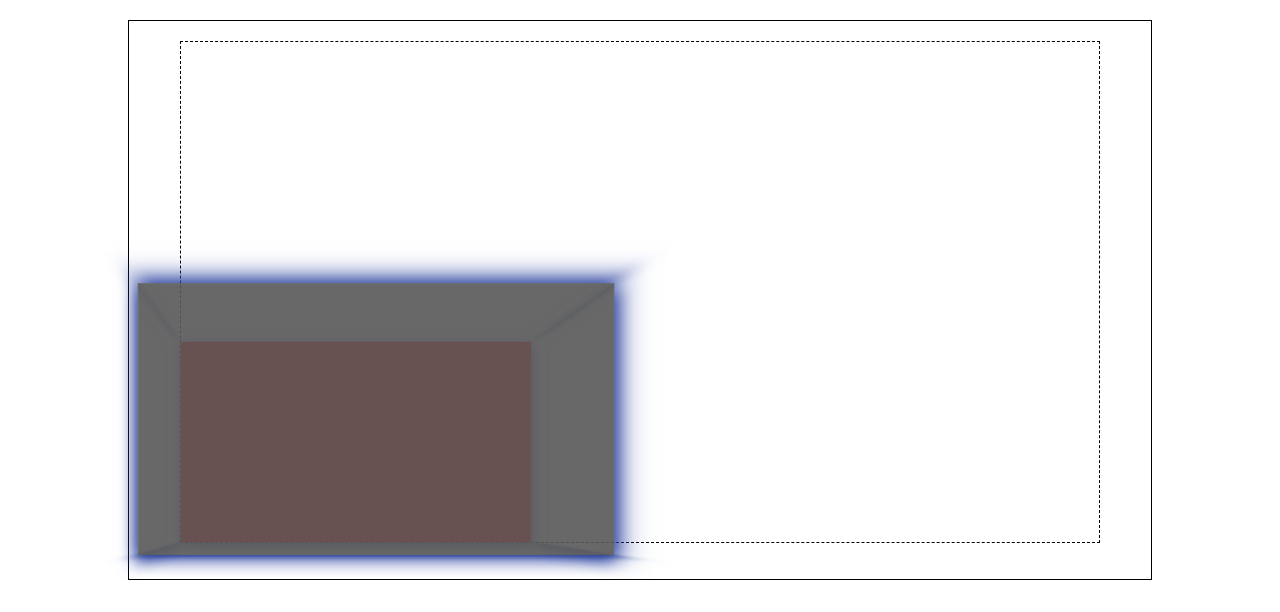
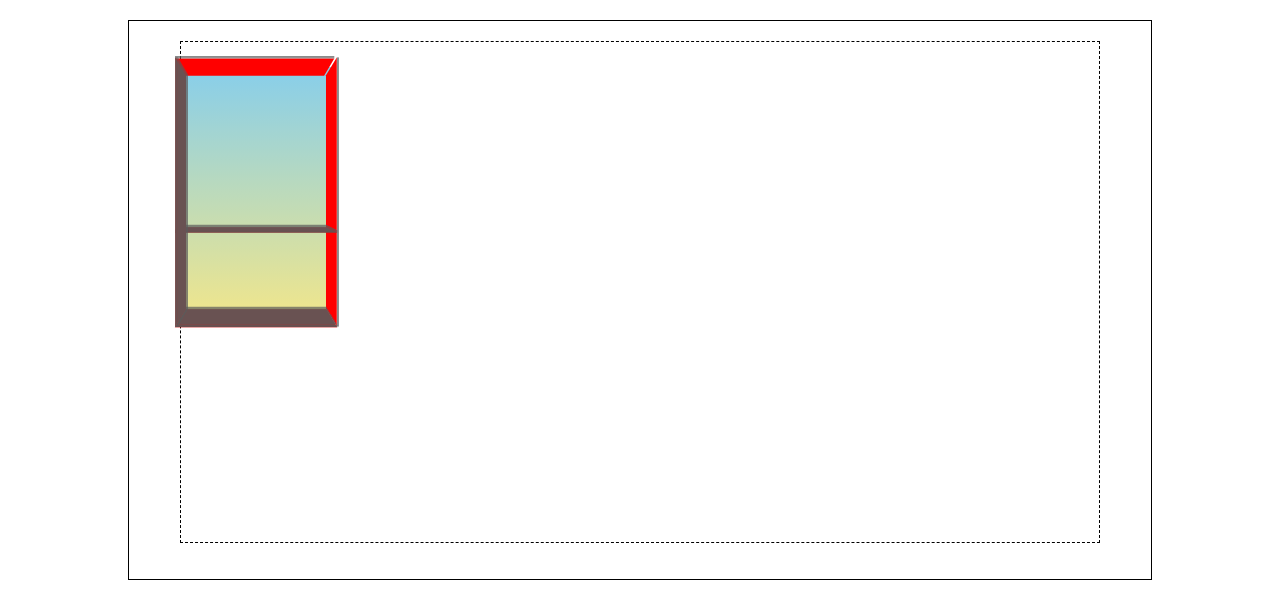
Before and after one commit to born-kes/furniture-model3d-reactjs, a React (Create React App) app: page / in a window 1280 px wide. Shown: the top 612 px of the page. Built offline with nearby package versions, Linux system fonts and the light colour scheme.

Commit message:
refactor: rename variable

```diff
--- a/src/components/FigureBox/FigureBox.css
+++ b/src/components/FigureBox/FigureBox.css
@@ -1,70 +1,104 @@
-figure {
-    --tx: 0;
-    --ty: 0;
-    --tz: 0;
-    --deg-x: 0deg;
-    --deg-y: 0deg;
-    --deg-z: 0deg;
-    background: rgba(90, 90, 90, 0.7);
-    transform: translate3d(var(--tx), var(--ty), var(--tz)) rotateX(var(--deg-x)) rotateY(var(--deg-y)) rotateZ(var(--deg-z));
-    width: 100%;
-    height: 100%;
-    position: absolute;
-    box-shadow: 2px 7px 25px #2c439f;
+
+.figureBox {
+    transform: rotateY(0deg) translateX(0);
+    transform-style: preserve-3d;
+    transition: transform 5.5s;
+    background: red;
 }
 
 .figureBox {
-    --figure--x: 300px;
-    --figure--y: 800px;
-    --figure--z: 100px;
-    width: var(--figure--x);
-    height: var(--figure--y);
+    --figure--size: 0px;
+    --figure--width: 0px;
+    --figure--height: 0px;
     position: absolute;
-    transform-style: preserve-3d;
-    transform-origin: bottom;
+    width: var(--figure--width);
+    height: var(--figure--height);
 }
 
 .figureBox.sidewall {
-    perspective: 550px;
-    background-color: red;
+    --translate-z: calc(var(--furniture--size) * -.5);
+    transform: rotateY(90deg) translateZ(var(--translate-z));
 }
 
-figure.front, figure.back {
-    width: var(--figure--x);
-    height: var(--figure--y);
+.figureBox.capture,
+.figureBox.shelves {
+    --translate-y: 10px;
+    --translate-z: calc(var(--furniture--size) * .5);
+    transform: rotateX(90deg) translateY(var(--translate-y)) translateZ(var(--translate-z));
+}
+
+.figureBox.shelves {
+    --translate-z: calc(var(--furniture--size) * .5 - 10px);
+}
+
+.figureBox.capture {
+    --translate-z: calc(var(--furniture--height) * -.5);
+}
+
+.figureBox.door {
+    --translate-x: 0;
+    --translate-z: calc(var(--furniture--size));
+    transform: translateX(var(--translate-x)) translateZ(var(--translate-z));
+}
+
+.figureBox.door:hover {
+    --translate-x: 0;
+    --translate-z: calc(var(--furniture--size));
+    transform: rotateY(90deg) translateX(var(--translate-x)) translateZ(var(--translate-z));
+}
+
+.figureBox.right {
+    --translate-z: calc(var(--furniture--width) - var(--furniture--size) * .5);
+}
+
+.figureBox.bottom {
+    --translate-z: calc(var(--furniture--height) * -1 + var(--furniture--size) * .5);
+}
+
+
+figure {
+    background: rgba(90, 90, 90, 0.7);
+    margin: 0;
+    display: block;
+    position: absolute;
+    width: 100%;
+    height: 100%;
+    backface-visibility: hidden;
 }
 
 figure.front {
-    --tz: var(--figure--z);
+    --translate-z: calc(var(--figure--size));
+    transform: translateZ(var(--translate-z));
 }
 
-figure.top, figure.bottom,
-figure.left, figure.right {
-    --tz: calc(var(--figure--z) * 0.5);
+figure.back {
+    transform: translateZ(0);
 }
 
-figure.top, figure.bottom {
-    width: var(--figure--x);
-    height: var(--figure--z);
-    --ty: calc(var(--figure--z) * -0.5);
-    --deg-x: 90deg;
+figure.top {
+    height: var(--figure--size);
+    --translate-y: calc(var(--figure--size) * .5);
+    --translate-z: calc(var(--figure--size) * .5);
+    transform: rotateX(90deg) translateY(var(--translate-y)) translateZ(var(--translate-z));
 }
 
 figure.bottom {
-    --ty: calc(var(--figure--z) * -0.5 + var(--figure--y));
-}
-
-figure.left, figure.right {
-    width: var(--figure--z);
-    height: var(--figure--y);
-    --deg-y: -90deg;
-    --tx: calc(var(--figure--z) * -0.5);
+    height: var(--figure--size);
+    --translate-y: calc(var(--figure--size) * -.5);
+    --translate-z: calc(var(--figure--height) - var(--figure--size) * .5);
+    transform: rotateX(-90deg) translateY(var(--translate-y)) translateZ(var(--translate-z));
 }
 
 figure.left {
-    --tx: calc(var(--figure--z) * -0.5);
+    width: var(--figure--size);
+    --translate-x: calc(var(--figure--size) * .5);
+    --translate-y: calc(var(--figure--size) * .5);
+    transform: rotateY(-90deg) translateX(var(--translate-x)) translateZ(var(--translate-y));
 }
 
 figure.right {
-    --tx: calc(var(--figure--z) * -0.5 + var(--figure--x));
+    width: var(--figure--size);
+    --translate-x: calc(var(--figure--size) * -.5);
+    --translate-z: calc(var(--figure--width) - var(--figure--size) * .5);
+    transform: rotateY(90deg) translateX(var(--translate-x)) translateZ(var(--translate-z));
 }
--- a/src/components/FigureBox/FigureBox.js
+++ /dev/null
@@ -1,24 +0,0 @@
-import React from "react";
-import "./FigureBox.css";
-
-const FigureBox = ({className, style}) => {
-    const _ClassName = ["figureBox", className].join(" ");
-    console.log(style)
-    const dimensions = {
-    "--figure--x": `${style.x}px`,
-    "--figure--y": `${style.y}px`,
-    "--figure--z": `${style.z}px`,
-    }
-    return (
-            <div className={_ClassName} style={dimensions}>
-                <figure className={"front"}/>
-                <figure className={"back"}/>
-                <figure className={"top"}/>
-                <figure className={"bottom"}/>
-                <figure className={"left"}/>
-                <figure className={"right"}/>
-            </div>
-    );
-};
-
-export default FigureBox;
--- /dev/null
+++ b/src/components/FigureBox/FigureBox.jsx
@@ -0,0 +1,23 @@
+import React from "react";
+import "./FigureBox.css";
+
+const FigureBox = ({className, figure: {size, width, height}}) => {
+    const _ClassName = ["figureBox", className].join(" ");
+    const dimensions = {
+        "--figure--size": `${size | 0}px`,
+        "--figure--width": `${width | 0}px`,
+        "--figure--height": `${height | 0}px`,
+    }
+    return (
+        <div className={_ClassName} style={dimensions}>
+            <figure className={"front"}/>
+            <figure className={"back"}/>
+            <figure className={"top"}/>
+            <figure className={"bottom"}/>
+            <figure className={"left"}/>
+            <figure className={"right"}/>
+        </div>
+    );
+};
+
+export default FigureBox;
--- a/src/components/Model3d/Model3d.css
+++ b/src/components/Model3d/Model3d.css
@@ -1,21 +1,24 @@
 :root {
---furniture--x: 0px;
---furniture--y: 0px;
---furniture--z: 0px;
+    --furniture--width: 0px;
+    --furniture--height: 0px;
+    --furniture--size: 0px;
 }
 
 .model3d-content {
-  height: var(--furniture--y);
-  background: linear-gradient(skyblue, khaki);
-  perspective: 1200px;
-  perspective-origin: 150% 150%;
+    width: var(--furniture--width);
+    height: var(--furniture--height);
+    background: linear-gradient(skyblue, khaki);
+    perspective: 2100px;
+    perspective-origin: 50% 50%;
+    transform: scale3d(.5, .5, .5) translateX(-50%) translateY(-50%);
 }
+
 .model3d {
-  height: var(--furniture--y);
-  /*overflow: hidden;*/
-  bottom: 0px;
-  position: absolute;
-  /*background-color: forestgreen;*/
-  /*overflow: hidden;*/
-  transform: scale3d(0.5, 0.5, 0.5) translateX(-50%) translateY(50%);
+    /*bottom: 0px;*/
+    position: absolute;
+    transform: scale3d(.5, .5, .5) translateX(-50%) translateY(-50%);
 }
+
+#scene3d:hover {
+    perspective-origin: -150% 40%;
+}
--- a/src/components/Model3d/Model3d.js
+++ /dev/null
@@ -1,39 +0,0 @@
-import React, {useState} from "react";
-import FigureBox from "../FigureBox/FigureBox";
-import "./Model3d.css";
-
-const Model3d = () => {
-  const [dimensions] = useState({
-    x: "700",
-    y: "400",
-    z: "100",
-    dagx: "-2deg",
-    dagy: "-2deg",
-  });
-    const [element] = useState([
-        {id: 1, className: "sidewall left", style: {x: dimensions.x, y: dimensions.y, z: dimensions.z }},
-        // { id:2, className: 'sidewall right' },
-        // { id:3, className: 'capture top' },
-        // { id:4, className: 'capture bottom' },
-        // { id:5, className: 'shelves' }
-    ]);
-    const model3d = {
-        // transform: `rotateX(${dimensions.dagx}) rotateY(${dimensions.dagy}) `,
-        transition: "all 1s ease-in-out",
-        "--furniture--x": `${dimensions.x}px`,
-        "--furniture--y": `${dimensions.y}px`,
-        "--furniture--z": `${dimensions.z}px`,
-    };
-
-    return (
-        <div className="model3d" title="scene3d" style={model3d}>
-            <div className={"model3d-content x furniture"}>
-                {element.map(({id, className, style}) => (
-                    <FigureBox key={id} className={className} style={style}/>
-                ))}
-            </div>
-        </div>
-    );
-};
-
-export default Model3d;
--- /dev/null
+++ b/src/components/Model3d/Model3d.jsx
@@ -0,0 +1,38 @@
+import React, {useState} from "react";
+import FigureBox from "../FigureBox/FigureBox";
+import "./Model3d.css";
+
+const Model3d = () => {
+    const [furniture] = useState({
+        width: 600,
+        height: 1000,
+        size: 300,
+    });
+    const [element] = useState([
+        {id: 1, className: 'sidewall right', figure: {width: furniture.size, height: furniture.height, size: 10}},
+        {id: 2, className: 'capture top', figure: {width: furniture.width, height: furniture.size, size: 10}},
+        {id: 3, className: 'capture bottom', figure: {width: furniture.width, height: furniture.size, size: 10}},
+        {id: 4, className: 'shelves', figure: {width: furniture.width - 10, height: furniture.size - 10, size: 10}},
+        {id: 5, className: "sidewall left", figure: {width: furniture.size, height: furniture.height, size: 10}},
+        // {id: 6, className: 'door', figure: {width: furniture.width - 10, height: furniture.height - 10, size: 10}},
+    ]);
+    const model3d = {
+        // transform: `rotateX(${dimensions.dagx}) rotateY(${dimensions.dagy}) `,
+        transition: "all 1s ease-in-out",
+        "--furniture--width": `${furniture.width}px`,
+        "--furniture--height": `${furniture.height}px`,
+        "--furniture--size": `${furniture.size}px`,
+    };
+
+    return (
+        <div className="model3d" title="scene3d" style={model3d}>
+            <div className={"model3d-content furniture"} id="scene3d" >
+                {element.map(({id, className = '', figure = {}}) => (
+                    <FigureBox key={id} className={className} figure={figure}/>
+                ))}
+            </div>
+        </div>
+    );
+};
+
+export default Model3d;
```
